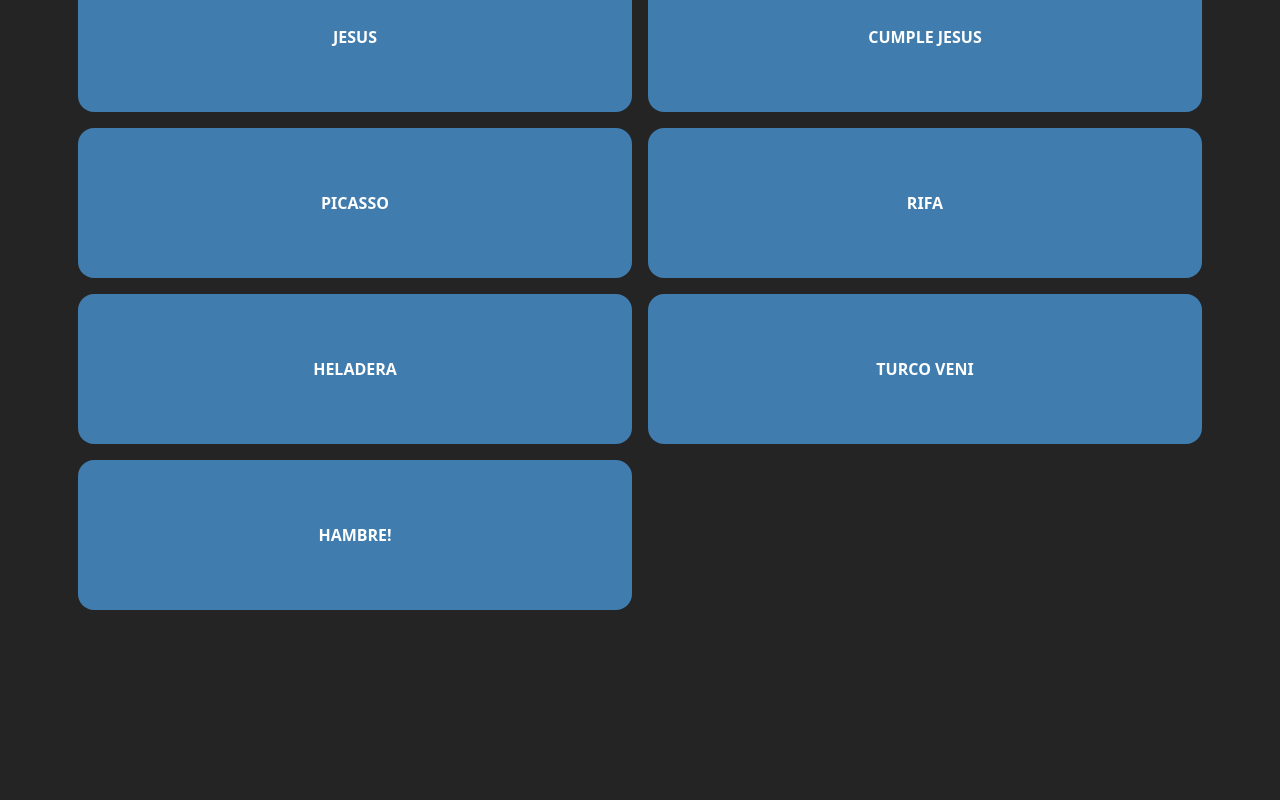
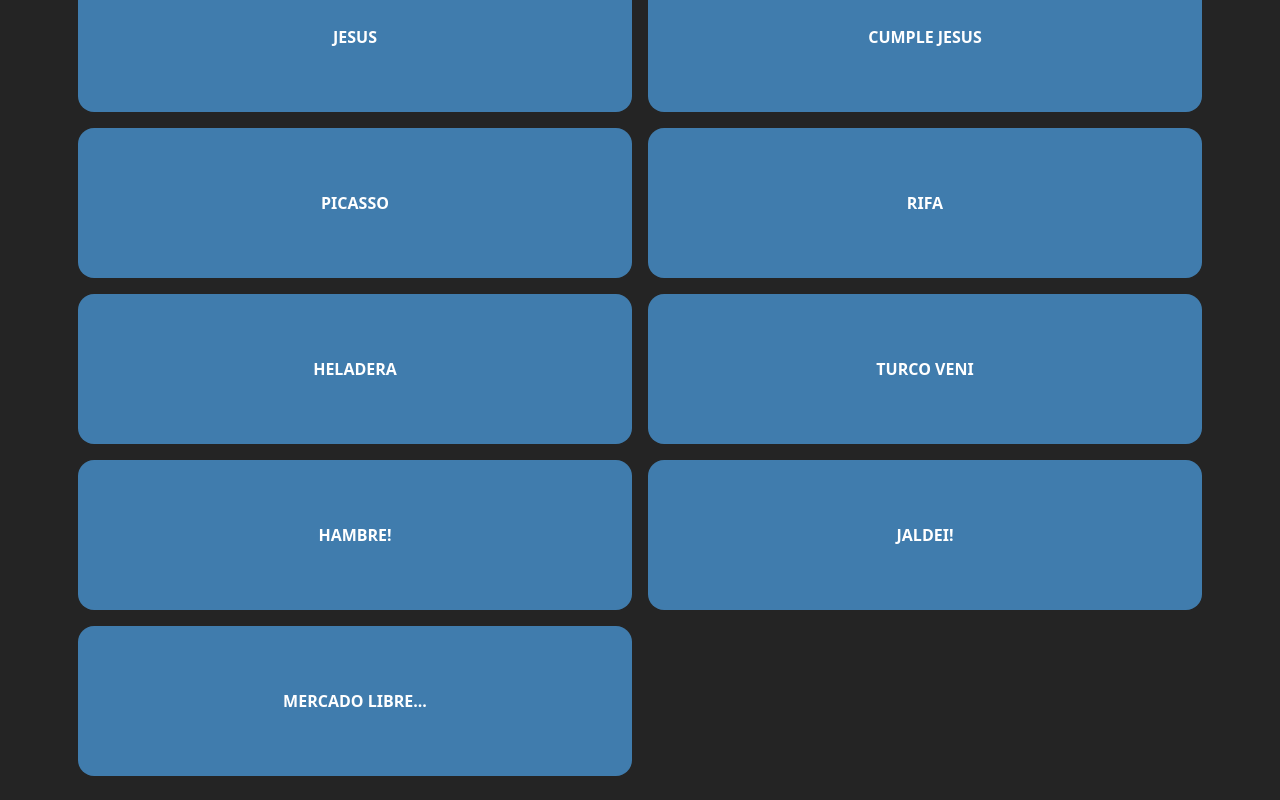
Before and after one commit to ezeamin/botonera, a React (Vite) app: page /share in a window 1280 px wide. Shown: the part 530-1330 px from the top of the page. Before the commit the page ends 1164 px from the top, so only its background shows below. Built offline with nearby package versions, Linux system fonts and the light colour scheme.

Commit message:
add jaldei and ml

```diff
--- a/src/constants/buttons.ts
+++ b/src/constants/buttons.ts
@@ -55,6 +55,16 @@ export const buttons = [
     slug: 'hambre',
   },
   {
+    text: 'Jaldei!',
+    audioSrc: '/audios/jaldei.mp3',
+    slug: 'jaldei',
+  },
+  {
+    text: 'Mercado Libre...',
+    audioSrc: '/audios/mercadolibre.mp3',
+    slug: 'mercadolibre',
+  },
+  {
     text: 'COMPARTIR AUDIO',
     audioSrc: '',
   },
```
Also changed, not shown: 2 other files (tests, documents, lock files or other folders).
